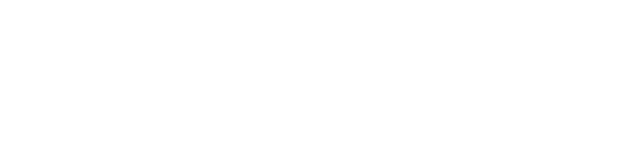
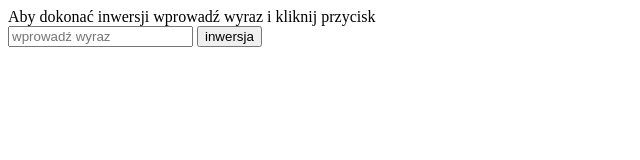
Before and after one commit to szczepaniakmichal/class_ReversString, a plain HTML site: page index.html in a window 1280 px wide. Shown: the whole page, without its empty margins (0-640 px from the left). Drawn offline with Linux system fonts and the light colour scheme.

Commit message:
add #container, form, label, input, button

```diff
--- a/index.html
+++ b/index.html
@@ -6,6 +6,15 @@
     <link rel="stylesheet" href="style.css">
 </head>
 <body>
+    <div id="container">
+        <form>
+            <label for="field">Aby dokonać inwersji wprowadź wyraz i kliknij przycisk</label><br>
+            <input id='field' type="text" placeholder="wprowadź wyraz" required minlength="1" >
+            <button type="submit" onclick="display()">inwersja</button>
+        </form>
+    </div>
+
+
      <script src="script.js"></script>
 </body>
 </html>
```
